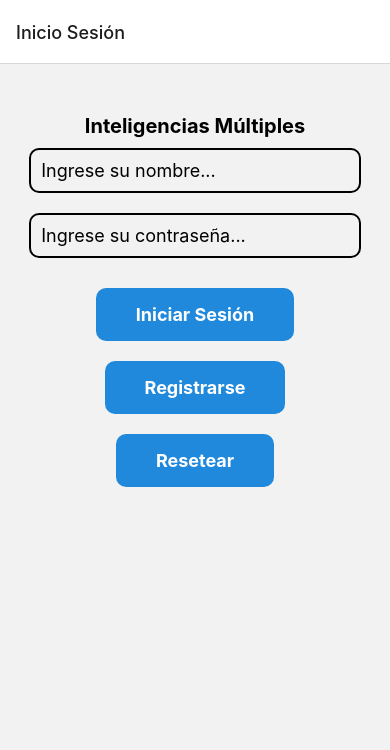
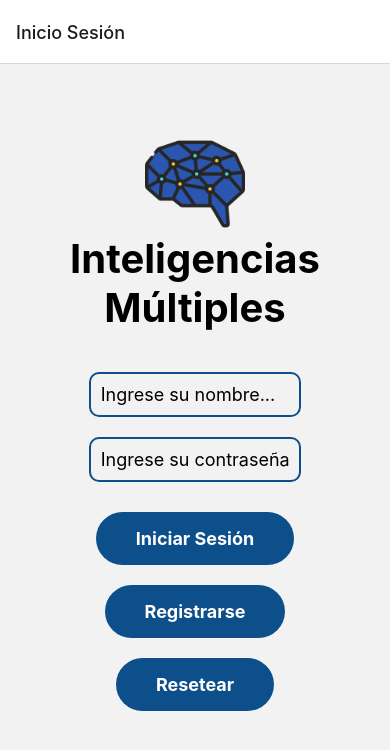
Before and after one commit to MarioQuirosLuna/InteligenciasMultiples-ReactNative, a React Native app: screen / in a window 390 px wide. Shown: the top 750 px of the page. Built offline with nearby package versions, Linux system fonts and the light colour scheme.

Commit message:
Create style for LoginScreen.

```diff
--- a/src/components/LoginScreen.js
+++ b/src/components/LoginScreen.js
@@ -1,20 +1,24 @@
 import { useState } from 'react';
-import { Alert, StyleSheet, Text, TextInput, View, } from 'react-native';
-import { Button } from 'react-native-elements';
+import { Alert, StyleSheet, Text, TextInput, View } from 'react-native';
+import { Button, Image } from 'react-native-elements';
 
 import { useNavigation } from '@react-navigation/native';
 import useUser from '../hooks/useUser.js';
-
+import ModalComponent from './ModalComponent.js';
 
 const LoginScreen = ({ }) => {
     const [inputValueName, setInputValueName] = useState("");
     const [inputValuePassword, setInputValuePassword] = useState("");
+    const [modalVisible, setModalVisible] = useState(false);
+    const [modalText, setModalText] = useState('');
+    const [modalTitle, setModalTitle] = useState('');
     const navigation = useNavigation();
 
     const { loginUser, createUser, resetUsers } = useUser();
 
     return (
         <View style={styles.container}>
+            <Image source={require('../../assets/images/neural.png')} style={styles.image} />
             <Text style={styles.title}>Inteligencias Múltiples</Text>
             <TextInput
                 style={styles.textInput}
@@ -42,7 +46,9 @@ const LoginScreen = ({ }) => {
                         navigation.navigate('Menu', { name: inputValueName });
                         Alert.alert('Sesión iniciada');
                     } else {
-                        Alert.alert('Usuario no encontrado, por favor verifique sus datos');
+                        setModalVisible(true);
+                        setModalText('Usuario o contraseña incorrectos');
+                        setModalTitle('Error');
                     }
                 }}
             />
@@ -70,6 +76,12 @@ const LoginScreen = ({ }) => {
                     Alert.alert('Datos reestablecidos exitosamente');
                 }}
             />
+            <ModalComponent
+                title={modalTitle}
+                text={modalText}
+                modalVisible={modalVisible}
+                setModalVisible={setModalVisible}
+            />
         </View>
     );
 };
@@ -79,11 +91,20 @@ const styles = StyleSheet.create({
         display: "flex",
         alignItems: "center",
         justifyContent: "center",
-        marginTop: 50,
+        margin: 50,
+        padding: 20,
+        borderRadius: 20,
+
+    },
+    image: {
+        width: 100,
+        height: 100,
     },
     title: {
-        fontSize: 20,
+        fontSize: 40,
         fontWeight: "bold",
+        textAlign: "center",
+        marginBottom: 30,
     },
     textInput: {
         width: "85%",
@@ -91,6 +112,7 @@ const styles = StyleSheet.create({
         fontSize: 18,
         margin: 10,
         borderRadius: 10,
+        borderColor: "#0D4F8B",
         padding: 10,
     },
     label: {
@@ -99,10 +121,11 @@ const styles = StyleSheet.create({
     },
     button: {
         alignSelf: 'center',
-        borderRadius: 10,
+        borderRadius: 50,
         paddingVertical: 15,
         paddingHorizontal: 40,
         marginTop: 20,
+        backgroundColor: '#0D4F8B',
     },
     buttonText: {
         textAlign: 'center',
--- a/src/components/ModalComponent.js
+++ b/src/components/ModalComponent.js
@@ -3,7 +3,6 @@ import { StyleSheet } from 'react-native';
 import { View, Text, Modal, Dimensions } from 'react-native';
 import { Button, Image } from 'react-native-elements';
 
-const windowWidth = Dimensions.get('window').width;
 const windowHeigth = Dimensions.get('window').height;
 
 const ModalComponent = ({ title, text, modalVisible, setModalVisible }) => {
@@ -39,7 +38,6 @@ const styles = StyleSheet.create({
         justifyContent: 'center',
         alignItems: 'center',
         backgroundColor: 'rgba(0, 0, 5, 0.9)',
-
         height: windowHeigth ,
         padding: 30,
     },
```
Also changed, not shown: assets/images/login.jpg (added), assets/images/neural.png (added).
